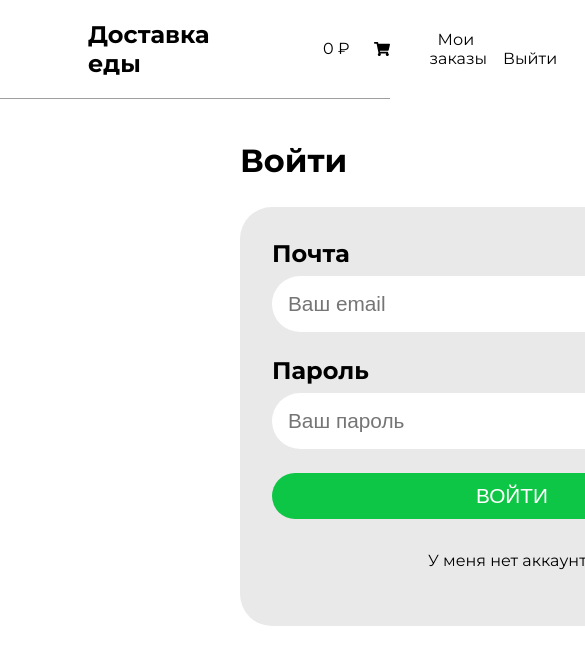
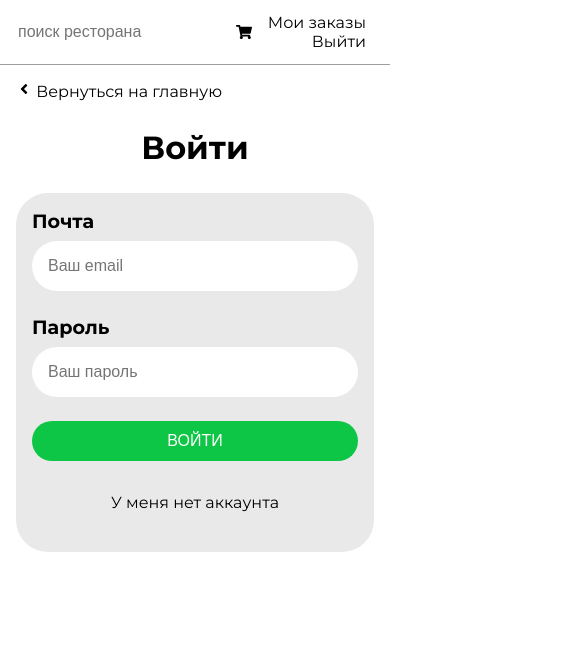
Before and after one commit to nikitadubyk/food-delivery, a React (Create React App) app: page /login in a window 390 px wide. Shown: the top 664 px of the page, 585 px wide, since content can reach past the window. Built offline with nearby package versions, Linux system fonts and the light colour scheme.

Commit message:
added adaptive layout

```diff
--- a/src/components/Card/Card.module.css
+++ b/src/components/Card/Card.module.css
@@ -17,7 +17,6 @@
 
 .card_slider {
     display: block;
-    width: 20rem;
     height: 12rem;
     border-radius: 2rem;
     cursor: pointer;
@@ -61,3 +60,21 @@
 .card__wrapper .card__descr svg {
     margin-right: 0.25rem;
 }
+
+@media (max-width: 992px) {
+    .card {
+        width: 15rem;
+    }
+}
+
+@media (max-width: 768px) {
+    .card {
+        width: 100%;
+    }
+}
+
+@media (max-width: 576px) {
+    .card_slider {
+        height: 7rem;
+    }
+}
--- a/src/components/CartItem/CartItem.module.css
+++ b/src/components/CartItem/CartItem.module.css
@@ -26,7 +26,7 @@
     display: flex;
     flex-direction: column;
     justify-content: space-between;
-    width: 20rem;
+    width: 15rem;
 }
 
 .cart__descr p {
@@ -70,3 +70,30 @@
 .cart__delete:hover {
     opacity: 1;
 }
+
+@media (max-width: 1200px) {
+}
+
+@media (max-width: 992px) {
+    .cart__item {
+        width: auto;
+    }
+}
+
+@media (max-width: 768px) {
+    .cart__descr {
+        width: auto;
+    }
+}
+
+@media (max-width: 430px) {
+    .cart__item {
+        flex-wrap: wrap;
+    }
+    .cart__wrapper {
+        margin-bottom: 1rem;
+    }
+    .cart__descr {
+        width: auto;
+    }
+}
--- a/src/components/FoodFilter/FoodFilter.css
+++ b/src/components/FoodFilter/FoodFilter.css
@@ -20,3 +20,13 @@
     background-color: #e3e4e6;
     border-radius: 2rem;
 }
+
+@media (max-width: 768px) {
+    .food-filter {
+        flex-wrap: nowrap;
+        overflow-x: scroll;
+    }
+    .food-filter::-webkit-scrollbar {
+        width: 0;
+    }
+}
--- a/src/components/FoodItem/FoodCard.module.css
+++ b/src/components/FoodItem/FoodCard.module.css
@@ -52,3 +52,15 @@
     align-items: center;
     justify-content: space-between;
 }
+
+@media (max-width: 576px) {
+    .food__card {
+        margin: 1rem;
+    }
+    .food__card img {
+        height: 10rem;
+    }
+    .food__card__descr {
+        display: none;
+    }
+}
--- a/src/components/Header/Header.css
+++ b/src/components/Header/Header.css
@@ -8,6 +8,7 @@
     background-color: #fff;
     border-bottom: 1px solid rgb(158, 158, 158);
     padding: 0 5rem;
+    min-height: 4rem;
     z-index: 100;
 }
 
@@ -46,8 +47,59 @@
 }
 
 .header-search {
-    width: 50%;
+    width: 40%;
     font-size: 1.4rem;
     border: none;
     outline: none;
 }
+
+@media (max-width: 1200px) {
+    .header-search {
+        width: 20rem;
+    }
+}
+
+@media (max-width: 992px) {
+    .header {
+        padding: 0 2rem;
+    }
+    .header-title {
+        display: none;
+    }
+    .header__wrapper-cart p {
+        min-width: 4rem;
+    }
+}
+
+@media (max-width: 768px) {
+    .header {
+        padding: 0 1rem;
+    }
+    .header__wrapper-cart {
+        margin: 0;
+    }
+    .header__wrapper-links {
+        text-align: right;
+    }
+    .header__wrapper-links a {
+        display: inline-block;
+    }
+    .header-search {
+        width: 40%;
+    }
+}
+
+@media (max-width: 576px) {
+    .header__wrapper-cart p {
+        display: none;
+    }
+    .header__wrapper-links {
+        display: flex;
+        flex-direction: column;
+        width: auto;
+    }
+    .header-search {
+        width: 8rem;
+        font-size: 1rem;
+    }
+}
--- a/src/index.css
+++ b/src/index.css
@@ -4,6 +4,10 @@ body {
     font-family: 'Montserrat', sans-serif;
     -webkit-font-smoothing: antialiased;
     -moz-osx-font-smoothing: grayscale;
+}
+
+* {
+    -webkit-tap-highlight-color: rgba(0, 0, 0, 0);
 }
 
 h3,
@@ -37,3 +41,27 @@ code {
     align-items: center;
     flex-wrap: wrap;
 }
+
+@media (max-width: 1400px) {
+    .root {
+        padding: 1rem 5rem;
+    }
+}
+
+@media (max-width: 992px) {
+    .root {
+        padding: 1rem;
+    }
+}
+
+@media (max-width: 768px) {
+    .cards__wrapper {
+        justify-content: center;
+    }
+}
+
+@media (max-width: 576px) {
+    .home-title {
+        font-size: 2rem;
+    }
+}
--- a/src/pages/Cart/Cart.css
+++ b/src/pages/Cart/Cart.css
@@ -37,3 +37,18 @@
 .cart__empty p {
     margin-top: 1rem;
 }
+
+@media (max-width: 1200px) {
+}
+
+@media (max-width: 992px) {
+}
+
+@media (max-width: 768px) {
+    .cart__order {
+        width: auto;
+    }
+}
+
+@media (max-width: 576px) {
+}
--- a/src/pages/Cart/index.tsx
+++ b/src/pages/Cart/index.tsx
@@ -79,10 +79,17 @@ const Cart: React.FC = () => {
 
 const CartEmpty: React.FC = () => {
     return (
-        <div className='cart__empty'>
-            <FaRegFrown size='2rem' />
-            <h3>Корзина пустая</h3>
-            <p>Для того, чтобы заказать еду, перейди на главную страницу.</p>
+        <div className='root'>
+            <Link to='/' className='back'>
+                <FaAngleLeft /> Вернуться на главную
+            </Link>
+            <div className='cart__empty'>
+                <FaRegFrown size='2rem' />
+                <h3>Корзина пустая</h3>
+                <p>
+                    Для того, чтобы заказать еду, перейди на главную страницу.
+                </p>
+            </div>
         </div>
     )
 }
--- a/src/pages/Home.tsx
+++ b/src/pages/Home.tsx
@@ -24,13 +24,10 @@ const Home: React.FC = () => {
                         1200: {
                             perPage: 3,
                         },
-                        640: {
+                        768: {
                             perPage: 2,
                             pagination: true,
                             arrows: true,
-                        },
-                        560: {
-                            perPage: 1,
                         },
                     },
                 }}
--- a/src/pages/Login/Login.css
+++ b/src/pages/Login/Login.css
@@ -33,6 +33,7 @@
 
 .form div p {
     color: rgb(196, 4, 4);
+    margin-top: 0.5rem;
     font-size: 1.3rem;
 }
 
@@ -46,3 +47,21 @@
     text-align: center;
     cursor: pointer;
 }
+@media (max-width: 768px) {
+    .form {
+        width: auto;
+        padding: 1rem;
+    }
+    .form h4 {
+        font-size: 1.2rem;
+    }
+    .form div input {
+        font-size: 1rem;
+    }
+    .form div p {
+        font-size: 1rem;
+    }
+    .form button {
+        font-size: 1rem;
+    }
+}
--- a/src/pages/Login/index.tsx
+++ b/src/pages/Login/index.tsx
@@ -1,4 +1,5 @@
 import React, { useState } from 'react'
+import { Link } from 'react-router-dom'
 import { SubmitHandler, useForm } from 'react-hook-form'
 import { useNavigate } from 'react-router-dom'
 import { useDispatch } from 'react-redux'
@@ -7,6 +8,7 @@ import { login } from '../../redux/auth/authSlice'
 import Button from '../../components/Button'
 
 import './Login.css'
+import { FaAngleLeft } from 'react-icons/fa'
 
 interface FormInputs {
     email: string
@@ -36,6 +38,10 @@ const Login: React.FC = () => {
 
     return (
         <div className='root'>
+            <Link to='/' className='back'>
+                <FaAngleLeft /> Вернуться на главную
+            </Link>
+
             <h2 className='form__title'>
                 {isLoginForm ? 'Регистрация' : 'Войти'}
             </h2>
--- a/src/pages/Market/Market.css
+++ b/src/pages/Market/Market.css
@@ -41,3 +41,31 @@
 .market__food-error p {
     margin-top: 1rem;
 }
+
+@media (max-width: 1400px) {
+    .market__food-wrapper {
+        justify-content: center;
+        padding: 0;
+    }
+}
+
+@media (max-width: 1200px) {
+}
+
+@media (max-width: 992px) {
+}
+
+@media (max-width: 768px) {
+}
+
+@media (max-width: 576px) {
+    .market__header {
+        padding: 0 0 1rem 0;
+    }
+    .market__header h2 {
+        font-size: 1.5rem;
+    }
+    .market__header-info div {
+        font-size: 0.8rem;
+    }
+}
```
